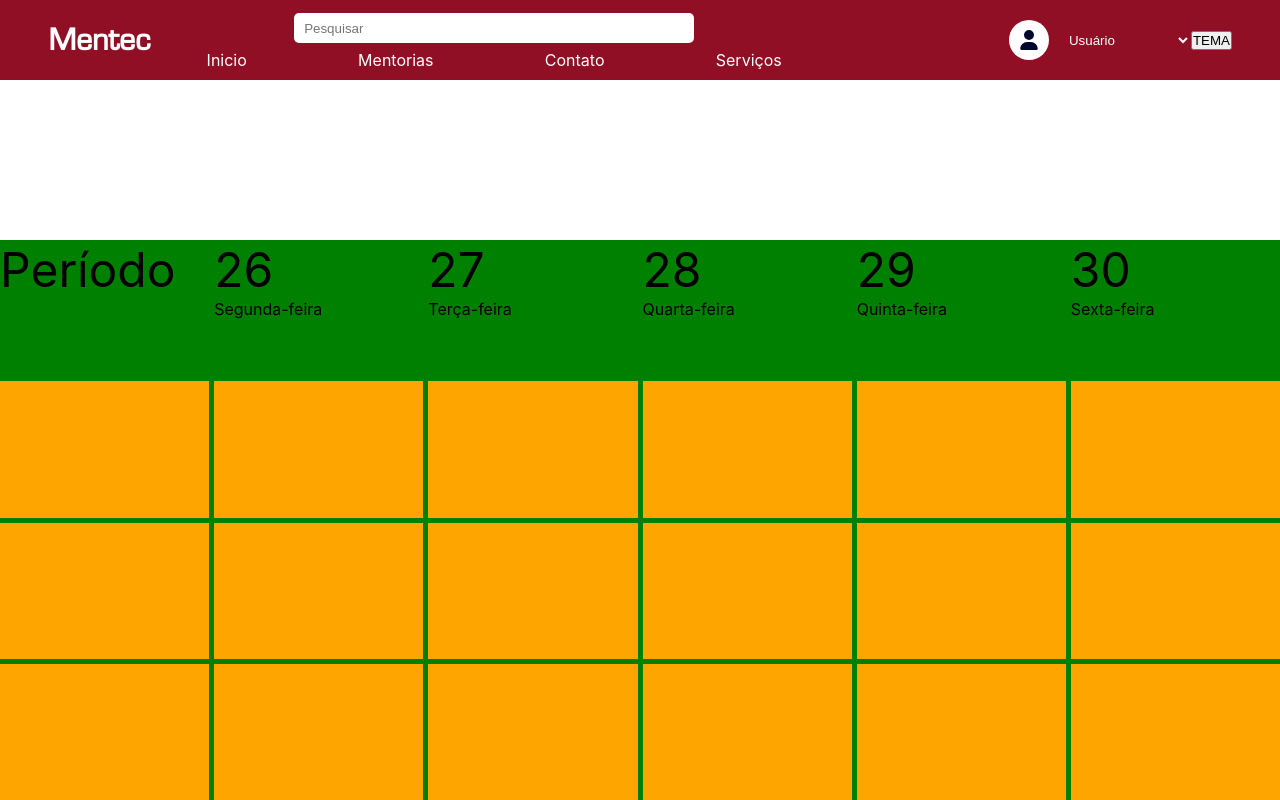
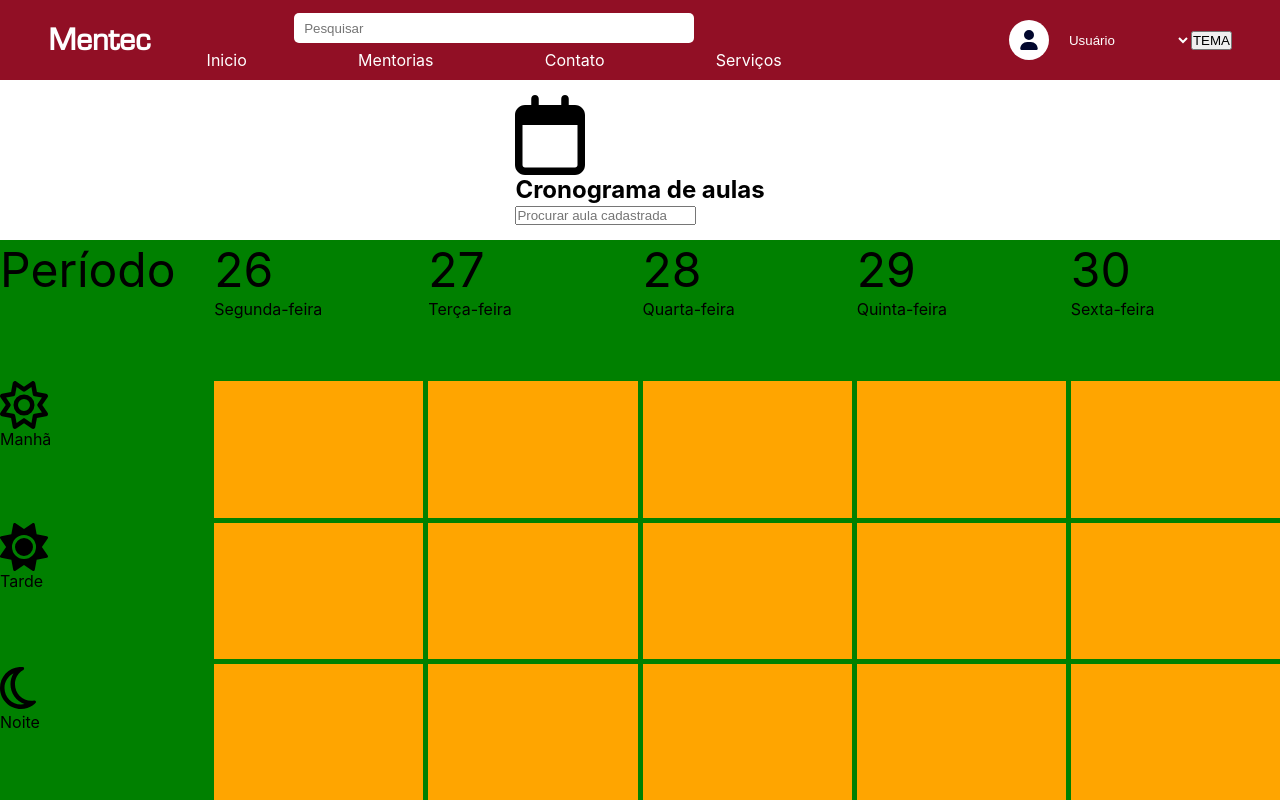
Before and after one commit to devGusta2/Mentec, a React (Create React App) app: page /Calendar in a window 1280 px wide. Built offline with nearby package versions, Linux system fonts and the light colour scheme.

Commit message:
Calendar icons

```diff
--- a/src/Pages/Calendar/index.js
+++ b/src/Pages/Calendar/index.js
@@ -2,12 +2,23 @@ import Header from "../../Components/Header/Header";
 import Footer from "../../Components/Footer/Footer";
 import styles from './Calendar.module.css';
 import { FontAwesomeIcon } from "@fortawesome/react-fontawesome";
-import { faCalendar} from '@fortawesome/free-regular-svg-icons';
+import { faCalendar, faSun, faMoon} from '@fortawesome/free-regular-svg-icons';
+import { faSun as solidSun} from '@fortawesome/free-solid-svg-icons';
+
 export default function Calendar(){
     return(
         <div className={styles.container}>
             <Header/>
-
+            <div id={styles.titleAndSearch}>
+                <FontAwesomeIcon icon={faCalendar} size="5x" />
+                <h2>Cronograma de aulas</h2>
+                <div id={styles.searchBox}>
+                    <div id={styles.searchBack}>
+                        <input id={styles.inpt}
+                        placeholder="Procurar aula cadastrada"/>
+                    </div>
+                </div>
+            </div>
             <div className={styles.grid}>
                 <div id={styles.timeTittle}>
                     <p>Período</p>
@@ -33,19 +44,28 @@ export default function Calendar(){
                     <p>30</p>
                     <p>Sexta-feira</p>
                 </div>
+                <div className={styles.cardIcon}>
+                    <FontAwesomeIcon icon={faSun} size="3x"/>
+                    <p>Manhã</p>
+                </div>
                 <div className={styles.card}></div>
                 <div className={styles.card}></div>
                 <div className={styles.card}></div>
                 <div className={styles.card}></div>
                 <div className={styles.card}></div>
+                <div className={styles.cardIcon}>
+                    <FontAwesomeIcon icon={solidSun} size="3x"/>
+                    <p>Tarde</p>
+                </div>
                 <div className={styles.card}></div>
                 <div className={styles.card}></div>
                 <div className={styles.card}></div>
                 <div className={styles.card}></div>
                 <div className={styles.card}></div>
-                <div className={styles.card}></div>
-                <div className={styles.card}></div>
-                <div className={styles.card}></div>
+                <div className={styles.cardIcon}>
+                    <FontAwesomeIcon icon={faMoon} size="3x"/>
+                    <p>Noite</p>
+                </div>
                 <div className={styles.card}></div>
                 <div className={styles.card}></div>
                 <div className={styles.card}></div>
```
